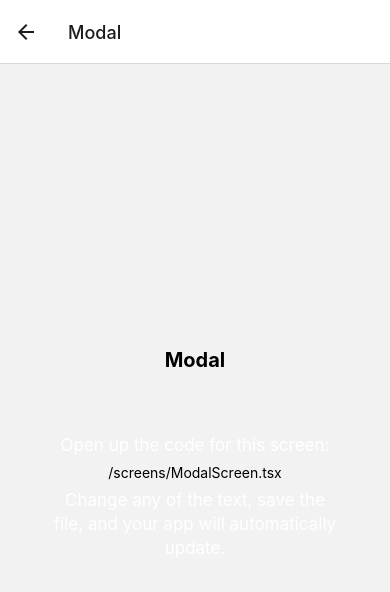
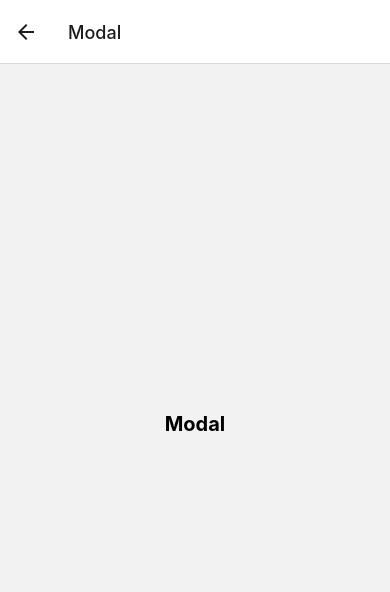
Before and after one commit to kooku0/texter, a React Native app: screen /Modal in a window 390 px wide. Shown: the top 592 px of the page. Built offline with nearby package versions, Linux system fonts and the light colour scheme; what expo-linking would draw is missing.

Commit message:
[Feature] 불필요한 페이지와 컴포넌트 제거 (#7)

```diff
--- a/@types/navigation.d.ts
+++ b/@types/navigation.d.ts
@@ -4,7 +4,7 @@
  */
 
  import { BottomTabScreenProps } from '@react-navigation/bottom-tabs';
- import { CompositeScreenProps, NavigatorScreenParams } from '@react-navigation/native';
+ import { CompositeScreenProps } from '@react-navigation/native';
  import { NativeStackScreenProps } from '@react-navigation/native-stack';
 
  declare global {
@@ -14,7 +14,7 @@
  }
 
  export type RootStackParamList = {
-   Root: NavigatorScreenParams<RootTabParamList> | undefined;
+   Home: undefined;
    Modal: undefined;
    NotFound: undefined;
  };
--- a/components/EditScreenInfo.tsx
+++ /dev/null
@@ -1,64 +0,0 @@
-import { StyleSheet, Text, View } from 'react-native';
-
-export default function EditScreenInfo({ path }: { path: string }) {
-  return (
-    <View>
-      <View style={styles.getStartedContainer}>
-        <Text
-          style={styles.getStartedText}
-          // lightColor="rgba(0,0,0,0.8)"
-          // darkColor="rgba(255,255,255,0.8)"
-        >
-          Open up the code for this screen:
-        </Text>
-
-        <View
-          style={[styles.codeHighlightContainer, styles.homeScreenFilename]}
-          // darkColor="rgba(255,255,255,0.05)"
-          // lightColor="rgba(0,0,0,0.05)"
-        >
-          <Text>{path}</Text>
-        </View>
-
-        <Text
-          style={styles.getStartedText}
-          // lightColor="rgba(0,0,0,0.8)"
-          // darkColor="rgba(255,255,255,0.8)"
-        >
-          Change any of the text, save the file, and your app will automatically update.
-        </Text>
-      </View>
-    </View>
-  );
-}
-
-const styles = StyleSheet.create({
-  getStartedContainer: {
-    alignItems: 'center',
-    marginHorizontal: 50,
-  },
-  homeScreenFilename: {
-    marginVertical: 7,
-  },
-  codeHighlightContainer: {
-    borderRadius: 3,
-    paddingHorizontal: 4,
-  },
-  getStartedText: {
-    fontSize: 17,
-    lineHeight: 24,
-    textAlign: 'center',
-    color: 'white',
-  },
-  helpContainer: {
-    marginTop: 15,
-    marginHorizontal: 20,
-    alignItems: 'center',
-  },
-  helpLink: {
-    paddingVertical: 15,
-  },
-  helpLinkText: {
-    textAlign: 'center',
-  },
-});
--- a/navigation/index.tsx
+++ b/navigation/index.tsx
@@ -1,25 +1,13 @@
-/**
- * If you are not familiar with React Navigation, refer to the "Fundamentals" guide:
- * https://reactnavigation.org/docs/getting-started
- *
- */
-import { Pressable } from 'react-native';
-
-import { FontAwesome } from '@expo/vector-icons';
-import { createBottomTabNavigator } from '@react-navigation/bottom-tabs';
 import { NavigationContainer } from '@react-navigation/native';
 import { createNativeStackNavigator } from '@react-navigation/native-stack';
 import * as React from 'react';
 
-import { RootStackParamList, RootTabParamList, RootTabScreenProps } from '../@types/navigation';
-import useColorScheme from '../hooks/useColorScheme';
+import { RootStackParamList } from '../@types/navigation';
+import HomeScreen from '../screens/HomeScreen';
 import ModalScreen from '../screens/ModalScreen';
 import NotFoundScreen from '../screens/NotFoundScreen';
-import TabOneScreen from '../screens/TabOneScreen';
-import TabTwoScreen from '../screens/TabTwoScreen';
-import colors from '../styles/colors';
 
-import LinkingConfiguration from './LinkingConfiguration';
+import LinkingConfiguration from './linking';
 
 export default function Navigation() {
   return (
@@ -29,16 +17,12 @@ export default function Navigation() {
   );
 }
 
-/**
- * A root stack navigator is often used for displaying modals on top of all other content.
- * https://reactnavigation.org/docs/modal
- */
 const Stack = createNativeStackNavigator<RootStackParamList>();
 
 function RootNavigator() {
   return (
     <Stack.Navigator>
-      <Stack.Screen name="Root" component={BottomTabNavigator} options={{ headerShown: false }} />
+      <Stack.Screen name="Home" component={HomeScreen} />
       <Stack.Screen name="NotFound" component={NotFoundScreen} options={{ title: 'Oops!' }} />
       <Stack.Group screenOptions={{ presentation: 'modal' }}>
         <Stack.Screen name="Modal" component={ModalScreen} />
@@ -46,65 +30,3 @@ function RootNavigator() {
     </Stack.Navigator>
   );
 }
-
-/**
- * A bottom tab navigator displays tab buttons on the bottom of the display to switch screens.
- * https://reactnavigation.org/docs/bottom-tab-navigator
- */
-const BottomTab = createBottomTabNavigator<RootTabParamList>();
-
-function BottomTabNavigator() {
-  const colorScheme = useColorScheme();
-
-  return (
-    <BottomTab.Navigator
-      initialRouteName="TabOne"
-      screenOptions={{
-        tabBarActiveTintColor: colors[colorScheme].tint,
-      }}
-    >
-      <BottomTab.Screen
-        name="TabOne"
-        component={TabOneScreen}
-        options={({ navigation }: RootTabScreenProps<'TabOne'>) => ({
-          title: 'Tab One',
-          tabBarIcon: () => <TabBarIcon name="code" color={colors[colorScheme].primary20} />,
-          headerRight: () => (
-            <Pressable accessibilityRole="button"
-              onPress={() => navigation.navigate('Modal')}
-              style={({ pressed }) => ({
-                opacity: pressed ? 0.5 : 1,
-              })}
-            >
-              <FontAwesome
-                name="info-circle"
-                size={25}
-                color={colors[colorScheme].primary20}
-                style={{ marginRight: 15 }}
-              />
-            </Pressable>
-          ),
-        })}
-      />
-      <BottomTab.Screen
-        name="TabTwo"
-        component={TabTwoScreen}
-        options={{
-          title: 'Tab Two',
-          tabBarIcon: ({ color }) => <TabBarIcon name="code" color={colors[colorScheme].primary20} />,
-        }}
-      />
-    </BottomTab.Navigator>
-  );
-}
-
-/**
- * You can explore the built-in icon families and icons on the web at https://icons.expo.fyi/
- */
-function TabBarIcon(props: {
-  name: React.ComponentProps<typeof FontAwesome>['name'];
-  color: string;
-}) {
-
-  return <FontAwesome size={30} style={{ marginBottom: -3 }} {...props} />;
-}
--- a/navigation/LinkingConfiguration.ts
+++ b/navigation/linking.ts
@@ -13,20 +13,7 @@ const linking: LinkingOptions<RootStackParamList> = {
   prefixes: [Linking.makeUrl('/')],
   config: {
     screens: {
-      Root: {
-        screens: {
-          TabOne: {
-            screens: {
-              TabOneScreen: 'one',
-            },
-          },
-          TabTwo: {
-            screens: {
-              TabTwoScreen: 'two',
-            },
-          },
-        },
-      },
+      Home: '',
       Modal: 'modal',
       NotFound: '*',
     },
--- /dev/null
+++ b/screens/HomeScreen.tsx
@@ -0,0 +1,23 @@
+
+import styled from '@emotion/native';
+
+function HomeScreen() {
+  return (
+    <Container>
+      <Title>Home</Title>
+    </Container>
+  );
+}
+
+export default HomeScreen;
+
+const Container = styled.View`
+  flex: 1;
+  align-items: center;
+  justify-content: center;
+`;
+
+const Title = styled.Text`
+  font-size: 20;
+  font-weight: bold;
+`;
--- a/screens/ModalScreen.tsx
+++ b/screens/ModalScreen.tsx
@@ -1,15 +1,12 @@
 import { Platform, StyleSheet , Text, View } from 'react-native';
 
 import { StatusBar } from 'expo-status-bar';
-
-import EditScreenInfo from '../components/EditScreenInfo';
 
 export default function ModalScreen() {
   return (
     <View style={styles.container}>
       <Text style={styles.title}>Modal</Text>
       <View style={styles.separator} />
-      <EditScreenInfo path="/screens/ModalScreen.tsx" />
 
       {/* Use a light status bar on iOS to account for the black space above the modal */}
       <StatusBar style={Platform.OS === 'ios' ? 'light' : 'auto'} />
--- a/screens/NotFoundScreen.tsx
+++ b/screens/NotFoundScreen.tsx
@@ -7,7 +7,7 @@ export default function NotFoundScreen({ navigation }: RootStackScreenProps<'Not
   return (
     <View style={styles.container}>
       <Text style={styles.title}>This screen doesn&apos;t exist.</Text>
-      <TouchableOpacity accessibilityRole="button" onPress={() => navigation.replace('Root')} style={styles.link}>
+      <TouchableOpacity accessibilityRole="button" onPress={() => navigation.replace('Home')} style={styles.link}>
         <Text style={styles.linkText}>Go to home screen!</Text>
       </TouchableOpacity>
     </View>
--- a/screens/TabOneScreen.tsx
+++ /dev/null
@@ -1,32 +0,0 @@
-
-import styled from '@emotion/native';
-
-import EditScreenInfo from '../components/EditScreenInfo';
-
-export default function TabOneScreen() {
-  return (
-    <Container>
-      <Title>Tab One</Title>
-      <Separator />
-      <EditScreenInfo path="/screens/TabOneScreen.tsx" />
-    </Container>
-  );
-}
-
-const Container = styled.View`
-  flex: 1;
-  align-items: center;
-  justify-content: center;
-  background-color: ${({ theme }) => theme.primary200};
-`;
-
-const Title = styled.Text`
-  font-size: 20;
-  font-weight: bold;
-`;
-
-const Separator = styled.View`
-  margin-vertical: 30;
-  height: 1;
-  width: 80%;
-`;
--- a/screens/TabTwoScreen.tsx
+++ /dev/null
@@ -1,30 +0,0 @@
-import { StyleSheet , Text, View } from 'react-native';
-
-import EditScreenInfo from '../components/EditScreenInfo';
-
-export default function TabTwoScreen() {
-  return (
-    <View style={styles.container}>
-      <Text style={styles.title}>Tab Two</Text>
-      <View style={styles.separator} />
-      <EditScreenInfo path="/screens/TabTwoScreen.tsx" />
-    </View>
-  );
-}
-
-const styles = StyleSheet.create({
-  container: {
-    flex: 1,
-    alignItems: 'center',
-    justifyContent: 'center',
-  },
-  title: {
-    fontSize: 20,
-    fontWeight: 'bold',
-  },
-  separator: {
-    marginVertical: 30,
-    height: 1,
-    width: '80%',
-  },
-});
```
Also changed, not shown: 2 other files (tests, documents, lock files or other folders).
